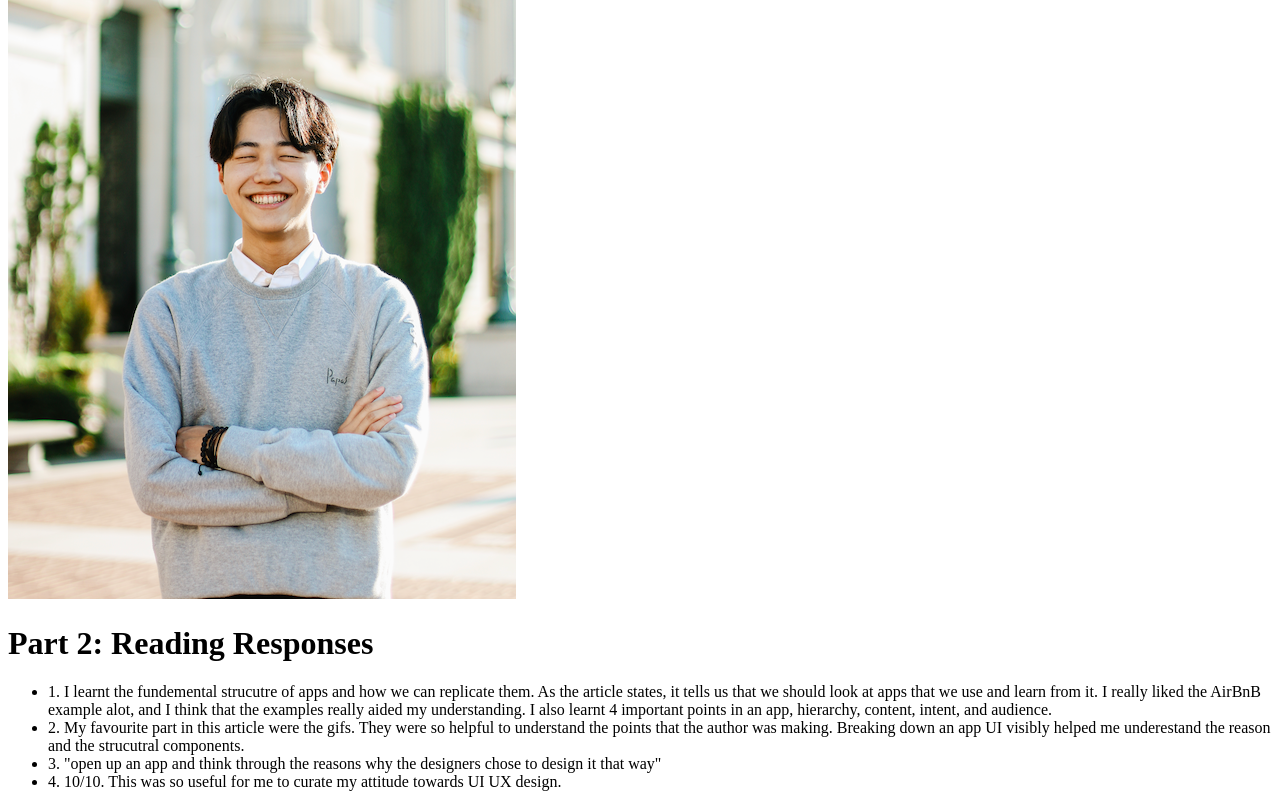
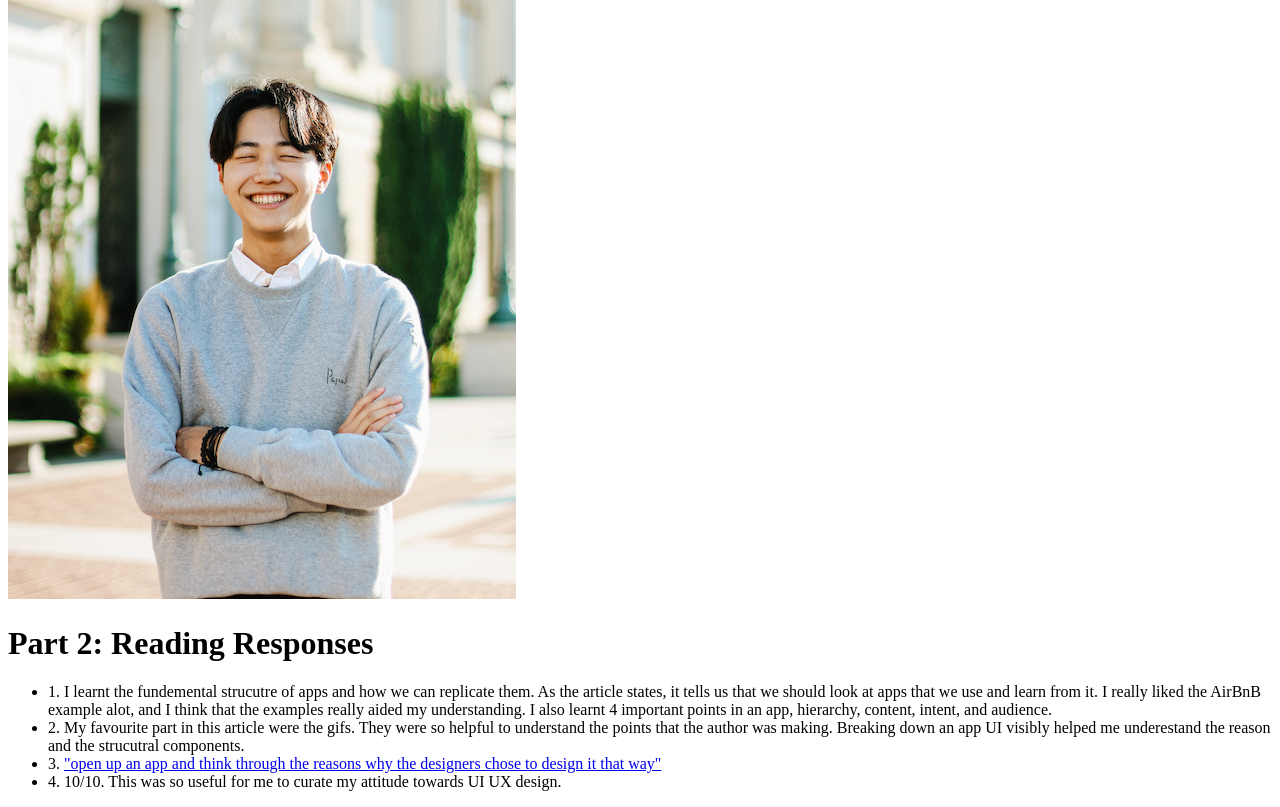
Before and after one commit to shunfujisawa-0613/shunfujisawa-0613.github.io, a plain HTML site: page homeworks/hw1/index.html in a window 1280 px wide. Shown: the part 415-1222 px from the top of the page. Drawn offline with Linux system fonts and the light colour scheme.

Commit message:
Final 2?

```diff
--- a/homeworks/hw1/index.html
+++ b/homeworks/hw1/index.html
@@ -26,7 +26,7 @@
         <ul>
             <li> 1. I learnt the fundemental strucutre of apps and how we can replicate them. As the article states, it tells us that we should look at apps that we use and learn from it. I really liked the AirBnB example alot, and I think that the examples really aided my understanding. I also learnt 4 important points in an app, hierarchy, content, intent, and audience.</li>
             <li> 2. My favourite part in this article were the gifs. They were so helpful to understand the points that the author was making. Breaking down an app UI visibly helped me underestand the reason and the strucutral components.</li>
-            <li> 3. <a href ="https://uxdesign.cc/how-to-develop-an-eye-for-design-c5a4c64bb26c"></a>"open up an app and think through the reasons why the designers chose to design it that way"</a> </li>
+            <li> 3. <a href ="https://uxdesign.cc/how-to-develop-an-eye-for-design-c5a4c64bb26c">"open up an app and think through the reasons why the designers chose to design it that way"</a> </li>
             <li> 4. 10/10. This was so useful for me to curate my attitude towards UI UX design. </li>
         </ul>
 
```
